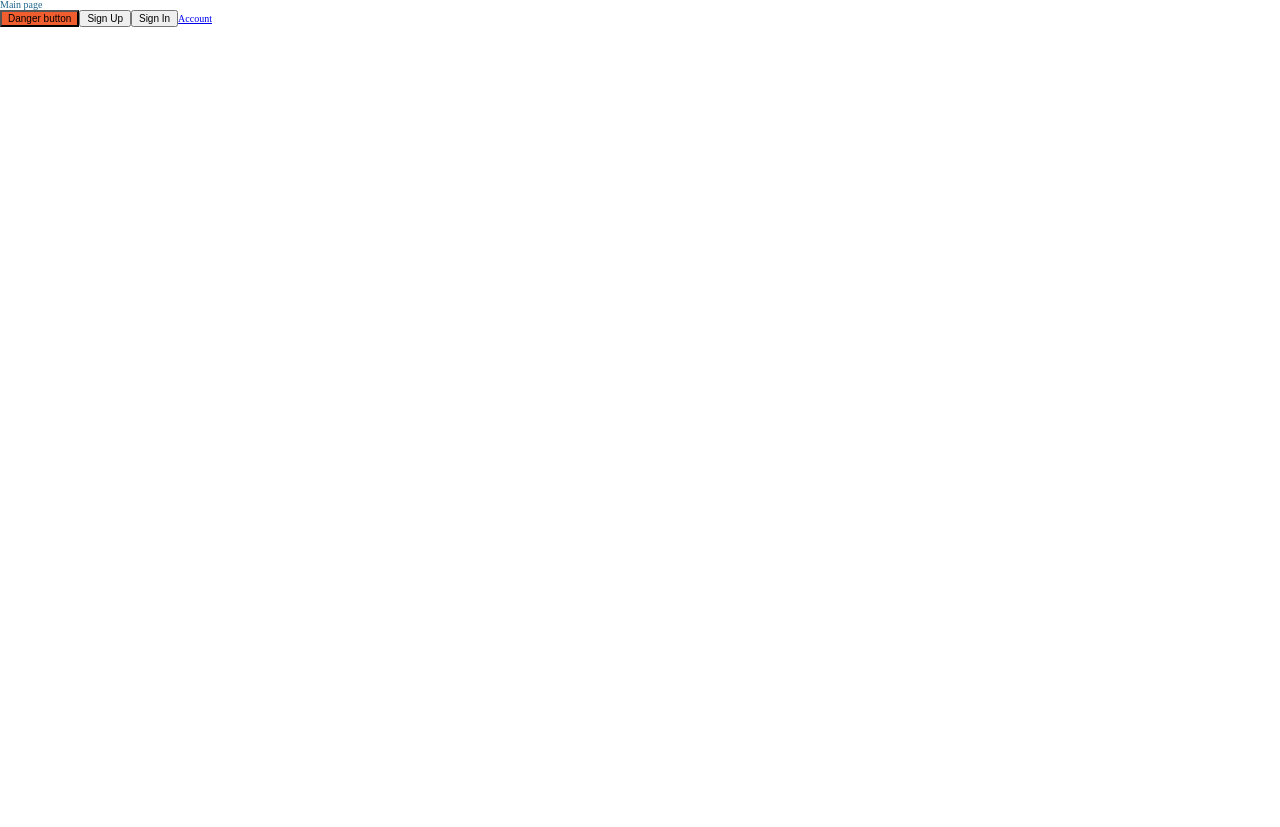
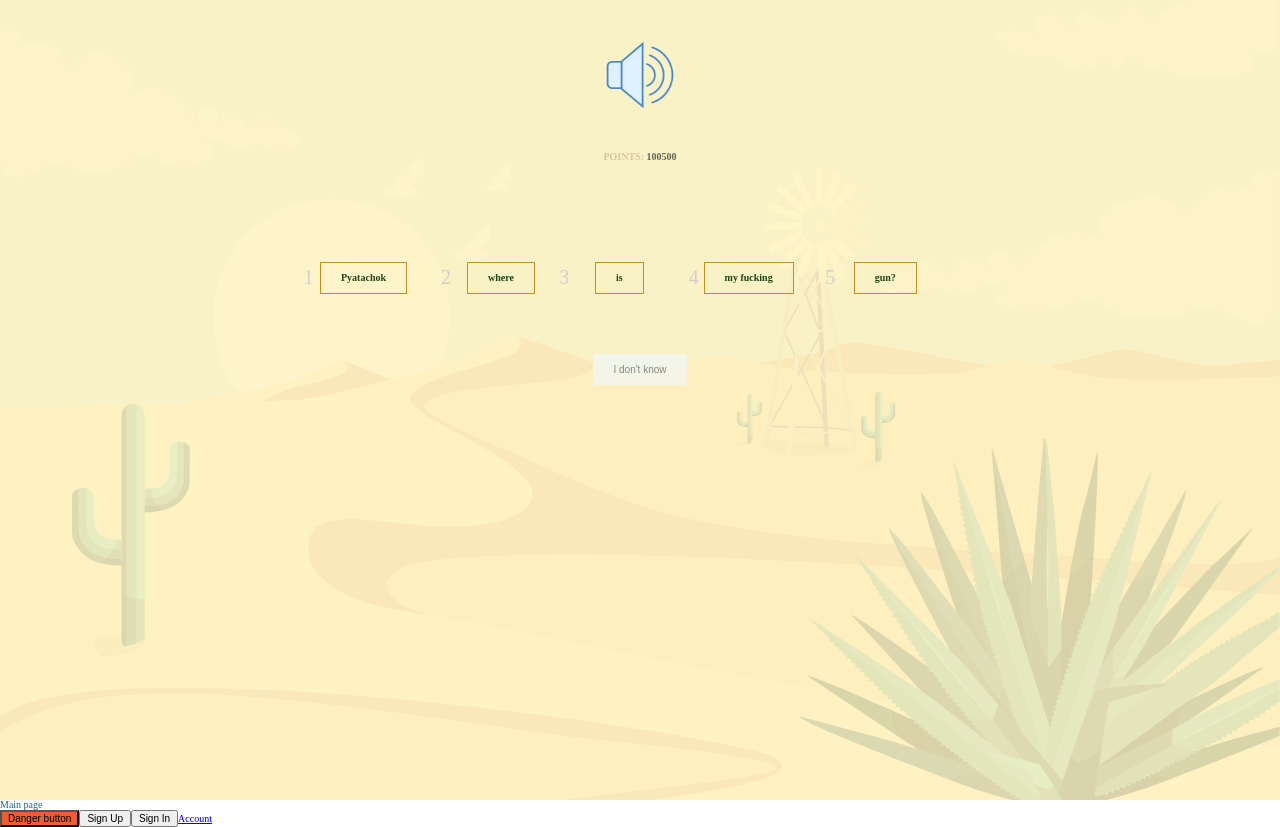
Before and after one commit to Creator674/rs-lang, a Next.js app: page / in a window 1280 px wide. Before the commit the page ends 800 px from the top, so only its background shows below. Built offline with nearby package versions, Linux system fonts and the light colour scheme.

Commit message:
Fix: simplyfied code (creating an array of cards)

```diff
--- a/components/games/audiocall/audiocall.jsx
+++ b/components/games/audiocall/audiocall.jsx
@@ -4,35 +4,17 @@ import './audiocall.less';
 
 export function Audiocall (props) {
 
-    function shuffledArray(length){
-      const arr = Array.from({ length: length }, (_v, i=0) => i);
-      for (let i = arr.length - 1; i > 0; i -= 1) {
-        const j = Math.floor(Math.random() * (i + 1));
-        [arr[i], arr[j]] = [arr[j], arr[i]];
-      }
-      return arr;
-    }
-
     const words = ['Pyatachok', 'where', 'is', 'my fucking', 'gun?'];
-
-
-   function createCards() {
-      const array = [];
-      for (let i = 0; i < 5; i+=1) {
-         const card = (
-            <div>
-               <span className="number">{i}</span>
-               <div className="word">
-                  {words[i]}
-               </div>
-            </div>
-         );
-         array.push(card);
-      }
-      return array;
-   }
-
-
+    const wordsArray =  Array.from({length: 5}).fill("").map((el, i) => {
+                   return (
+                     <div>
+                        <span className="number">{i + 1}</span>
+                        <div key={i} className="word">
+                           {words[i]}
+                        </div>
+                     </div>
+                   );
+                });
    return (
       <div className="wrapper">
          <div className="darken">
@@ -45,7 +27,7 @@ export function Audiocall (props) {
                <span>POINTS:</span> 100500
             </div>
             <div className="cards">
-                {createCards()}
+                {wordsArray}
             </div>
             <div className="button">
                <button className="btn">I don't know</button>
--- a/pages/index.jsx
+++ b/pages/index.jsx
@@ -15,7 +15,7 @@ function Home() {
   return (
     <AppLayout>
       {/* <GameStartModalWindow /> */}
-      {/* <Audiocall />  */}
+      <Audiocall />
       {/* <Puzzle />*/}
       {/* <Speakit />*/}
 
```
